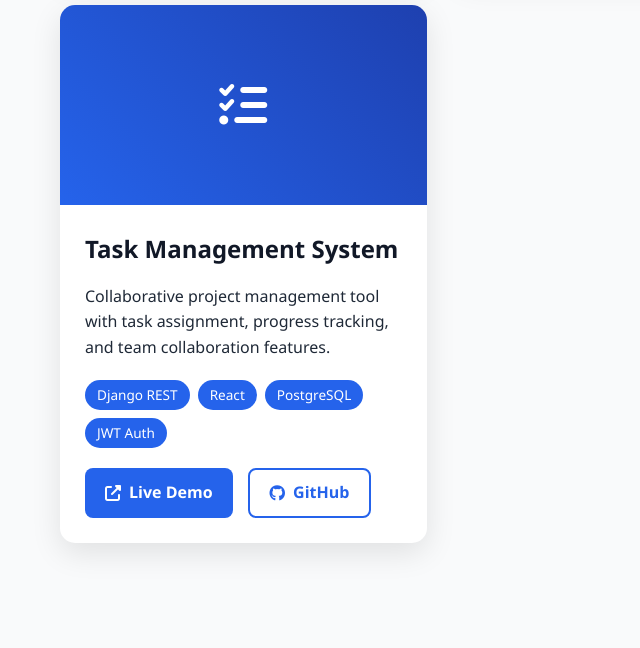
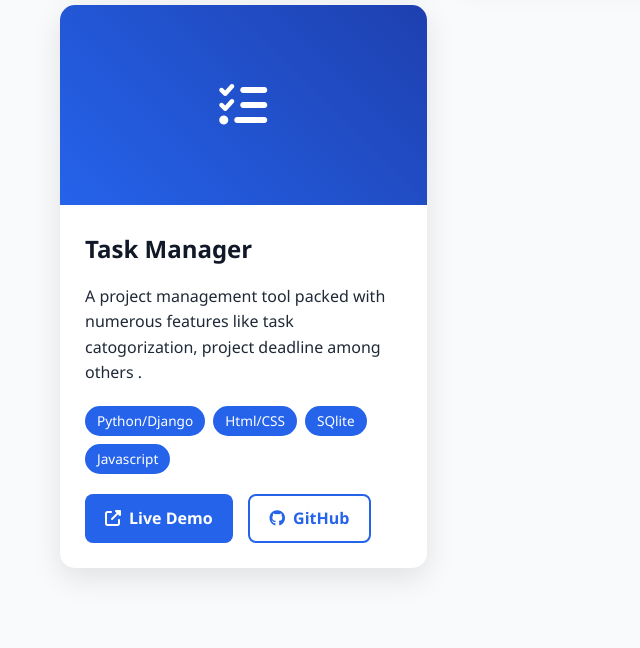
Before and after one commit to Adelodunpeter25/portfolio, a Django app: page /projects/ in a window 1280 px wide. Shown: the part 771-1419 px from the top of the page, without its empty margins (0-640 px from the left). Before the commit the page ends 1324 px from the top, so only its background shows below. Run offline with Django 5.2, Linux system fonts and the light colour scheme.

Commit message:
fixed some bugs

```diff
--- a/portfolio/portfolio_app/templates/projects.html
+++ b/portfolio/portfolio_app/templates/projects.html
@@ -246,13 +246,13 @@
                     <i class="fas fa-tasks"></i>
                 </div>
                 <div class="project-content">
-                    <h3>Task Management System</h3>
-                    <p>Collaborative project management tool with task assignment, progress tracking, and team collaboration features.</p>
+                    <h3>Task Manager</h3>
+                    <p>A project management tool packed with numerous features like task catogorization, project deadline among others .</p>
                     <div class="project-tech">
-                        <span class="tech-tag">Django REST</span>
-                        <span class="tech-tag">React</span>
-                        <span class="tech-tag">PostgreSQL</span>
-                        <span class="tech-tag">JWT Auth</span>
+                        <span class="tech-tag">Python/Django</span>
+                        <span class="tech-tag">Html/CSS</span>
+                        <span class="tech-tag">SQlite</span>
+                        <span class="tech-tag">Javascript</span>
                     </div>
                     <div class="project-links">
                         <a href="#" class="project-link primary">
```
